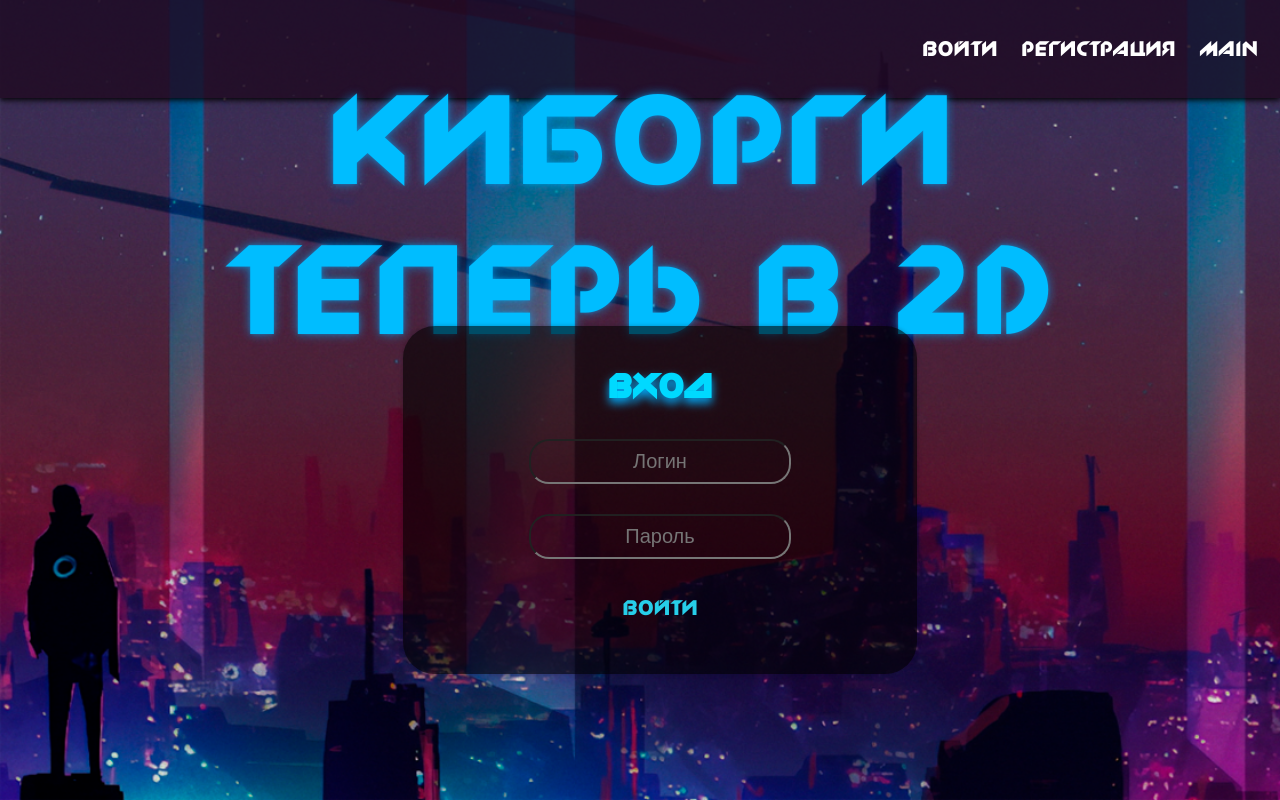
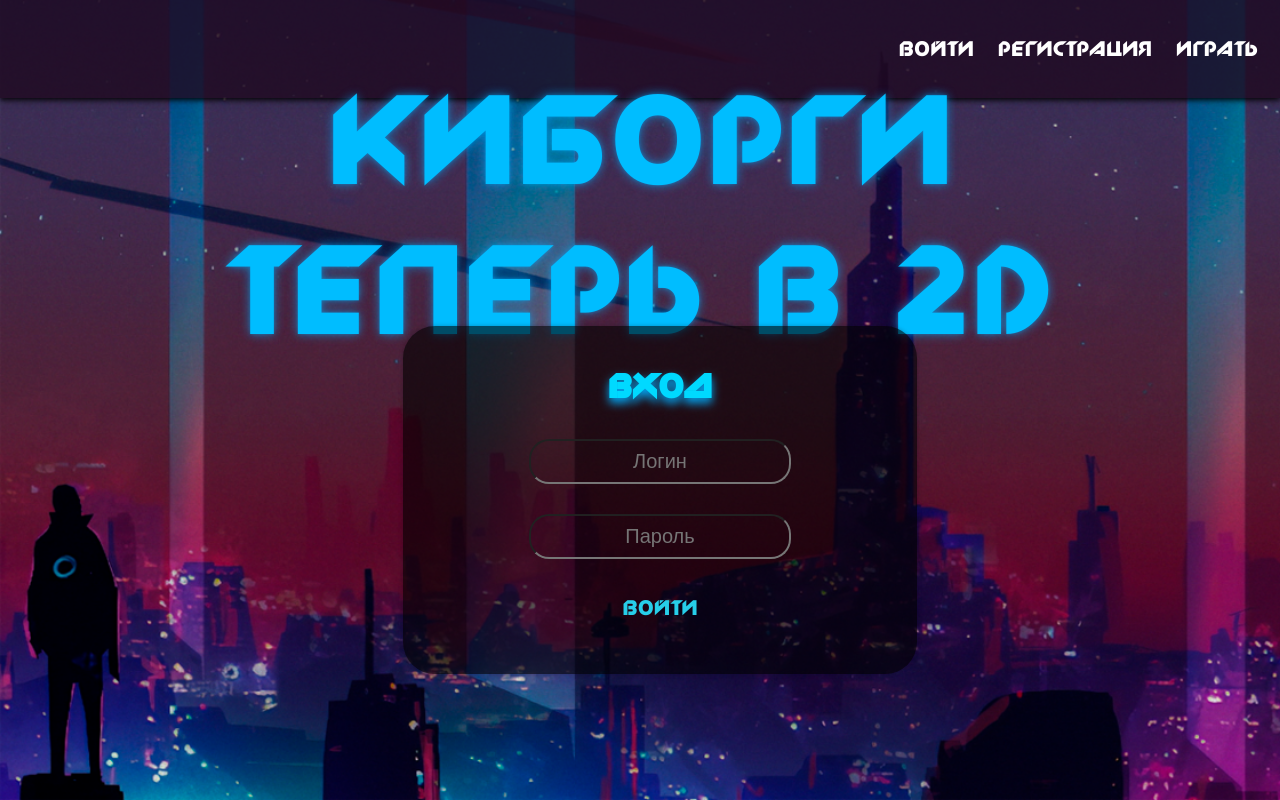
Before and after one commit to dargven/Cyborgs, a React (Create React App) app in the folder client/: page /login in a window 1280 px wide. Built offline with nearby package versions, Linux system fonts and the light colour scheme.

Commit message:
mini minor

```diff
--- a/client/src/components/navBar.tsx
+++ b/client/src/components/navBar.tsx
@@ -3,7 +3,7 @@ import NavButton from "./navButton";
 const NavBar = () => {
   return (
     <header className="App-header">
-      <NavButton to="/main" text="Main" />
+      <NavButton to="/main" text="Играть" />
 
       <NavButton to="/registration" text="Регистрация" />
 
--- a/client/src/index.css
+++ b/client/src/index.css
@@ -14,5 +14,5 @@ code {
 
 canvas {
     width: 100vw;
-    height: 100hv;
+    height: 100vh;
 }
```
